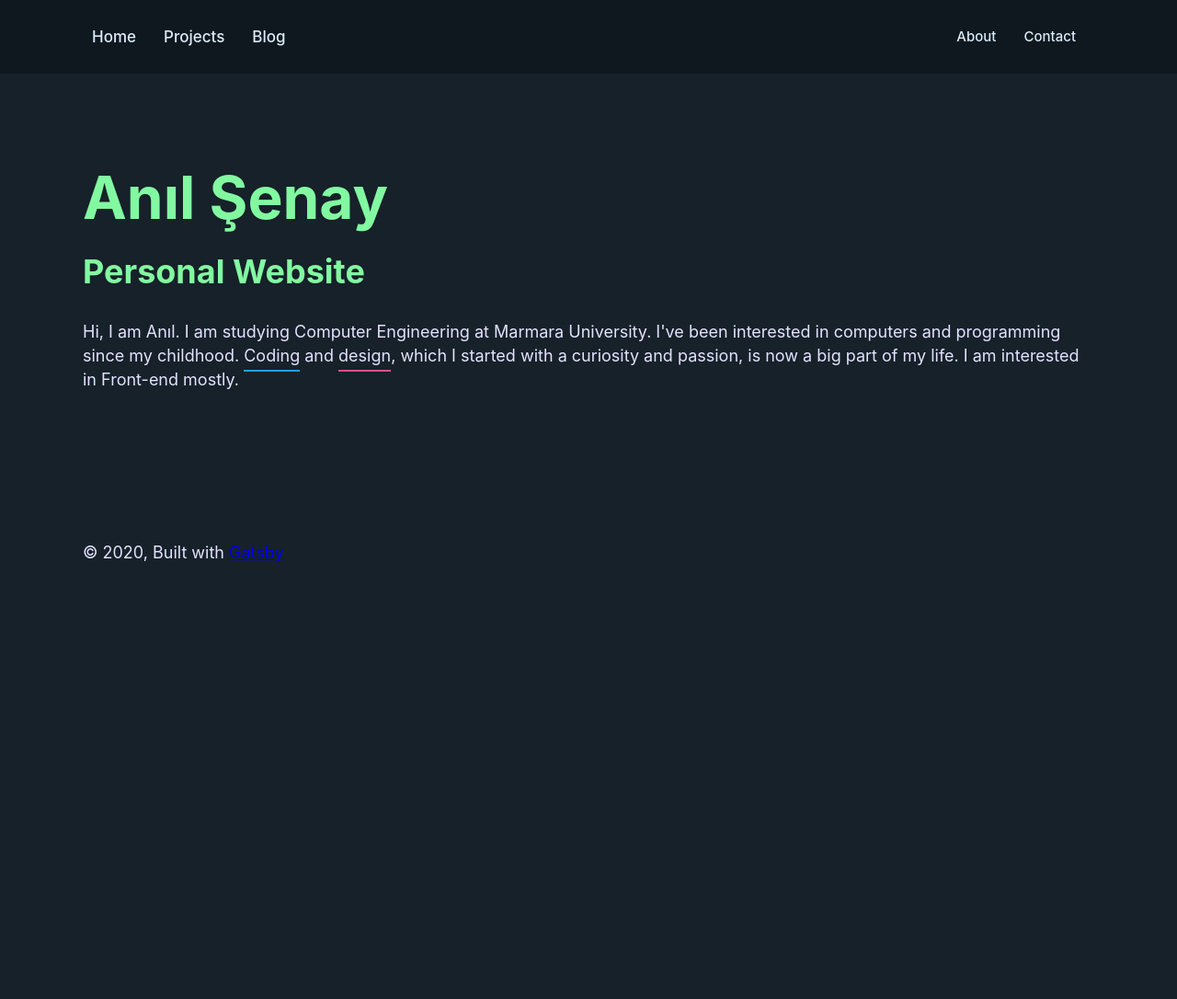
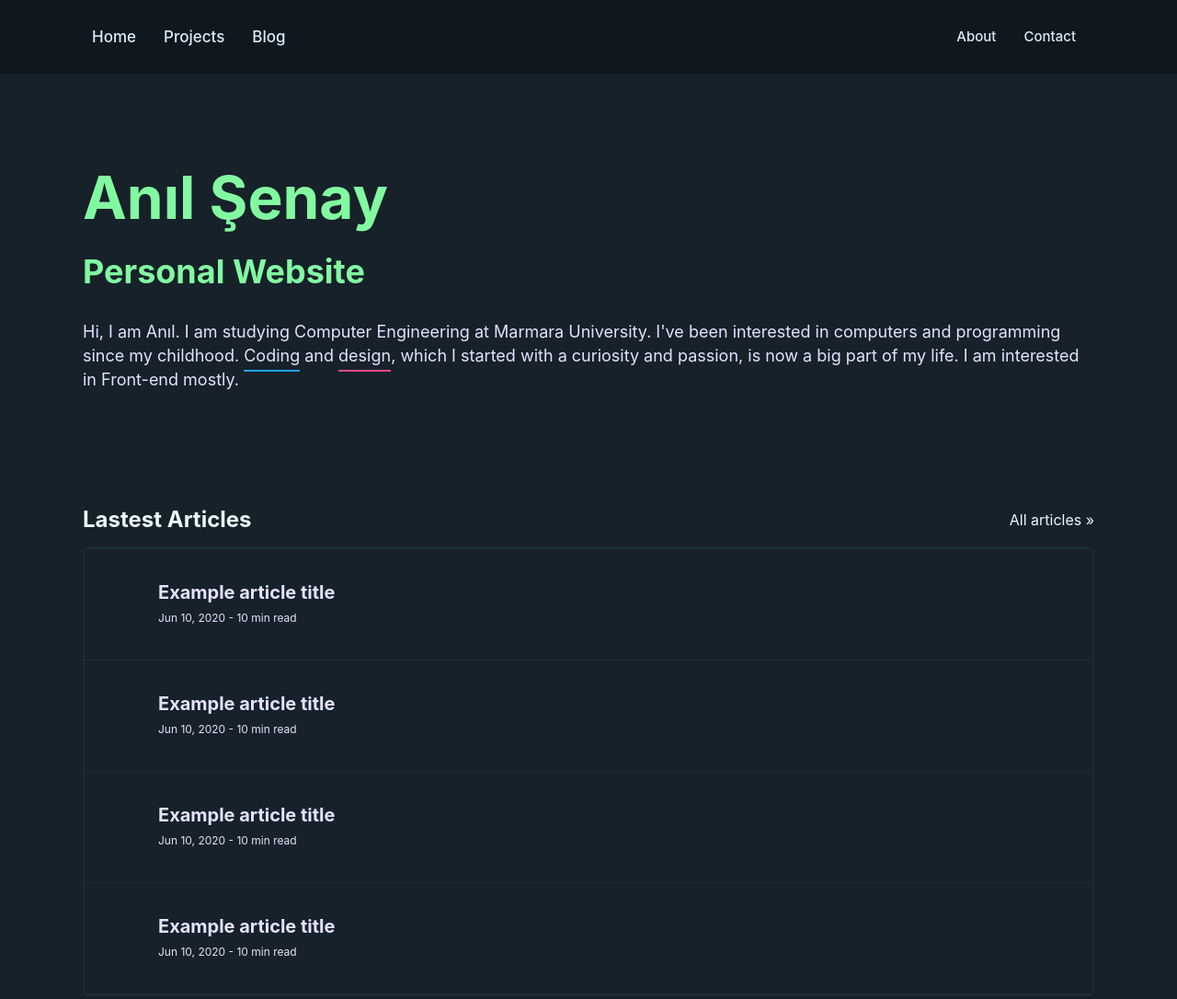
Before and after one commit to anilsenay/gatsby-personal-website, a Gatsby site: page / in a window 1280 px wide. Shown: the top 1086 px of the page at 92% size. Before the commit the page ends 800 px from the top, so only its background shows below. Built offline with nearby package versions, Linux system fonts and the light colour scheme; Gatsby itself is replaced by a stand-in of ours.

Commit message:
Create Article component

```diff
--- /dev/null
+++ b/src/components/Articles/articles.module.scss
@@ -0,0 +1,25 @@
+@import "../../colors.scss";
+
+.header {
+  width: 100%;
+  display: flex;
+  align-items: center;
+
+  .headerTitle {
+    font-size: 24px;
+    font-weight: bold;
+    color: $title-text;
+  }
+
+  .allLink {
+    margin-left: auto;
+    font-size: 16px;
+    color: $title-text;
+  }
+}
+
+.articles {
+  border: 2px solid rgb(28, 44, 53);
+  border-radius: 6px;
+  margin-top: 16px;
+}
--- /dev/null
+++ b/src/components/Articles/index.js
@@ -0,0 +1,21 @@
+import React from "react"
+
+import styles from "./articles.module.scss"
+import Article from "../HomeArticle"
+
+export default function Articles() {
+  return (
+    <div className={styles.container}>
+      <div className={styles.header}>
+        <span className={styles.headerTitle}>Lastest Articles</span>
+        <span className={styles.allLink}>All articles »</span>
+      </div>
+      <div className={styles.articles}>
+        <Article />
+        <Article />
+        <Article />
+        <Article />
+      </div>
+    </div>
+  )
+}
--- /dev/null
+++ b/src/components/HomeArticle/article.module.scss
@@ -0,0 +1,22 @@
+.container {
+  padding: 32px;
+  padding-left: 0px;
+  display: flex;
+  align-items: center;
+  border-bottom: 1px solid rgb(28, 44, 53);
+
+  .articleInfo {
+    .title {
+      font-size: 20px;
+      line-height: 30px;
+      font-weight: bold;
+    }
+    .info {
+      font-size: 12px;
+    }
+  }
+
+  .iconContainer {
+    width: 80px;
+  }
+}
--- /dev/null
+++ b/src/components/HomeArticle/index.js
@@ -0,0 +1,15 @@
+import React from "react"
+
+import styles from "./article.module.scss"
+
+export default function Article() {
+  return (
+    <div className={styles.container}>
+      <div className={styles.iconContainer}></div>
+      <div className={styles.articleInfo}>
+        <div className={styles.title}>Example article title</div>
+        <div className={styles.info}>Jun 10, 2020 - 10 min read</div>
+      </div>
+    </div>
+  )
+}
--- a/src/pages/index.js
+++ b/src/pages/index.js
@@ -2,8 +2,8 @@ import React from "react"
 import { Link } from "gatsby"
 
 import Layout from "../components/Layout"
-import Image from "../components/image"
 import SEO from "../components/seo"
+import Articles from "../components/Articles"
 
 import styles from "./index.module.scss"
 
@@ -23,6 +23,8 @@ const IndexPage = () => (
         , which I started with a curiosity and passion, is now a big part of my
         life. I am interested in Front-end mostly.
       </p>
+
+      <Articles />
     </div>
   </Layout>
 )
--- a/src/pages/index.module.scss
+++ b/src/pages/index.module.scss
@@ -12,11 +12,11 @@ h2 {
 
 .container {
   padding-top: 100px;
-  padding-bottom: 100px;
 
   .whoami {
     margin-top: 32px;
     font-size: 18px;
+    padding-bottom: 100px;
 
     .underline {
       border-bottom: 2px solid #1da1f2;
```
